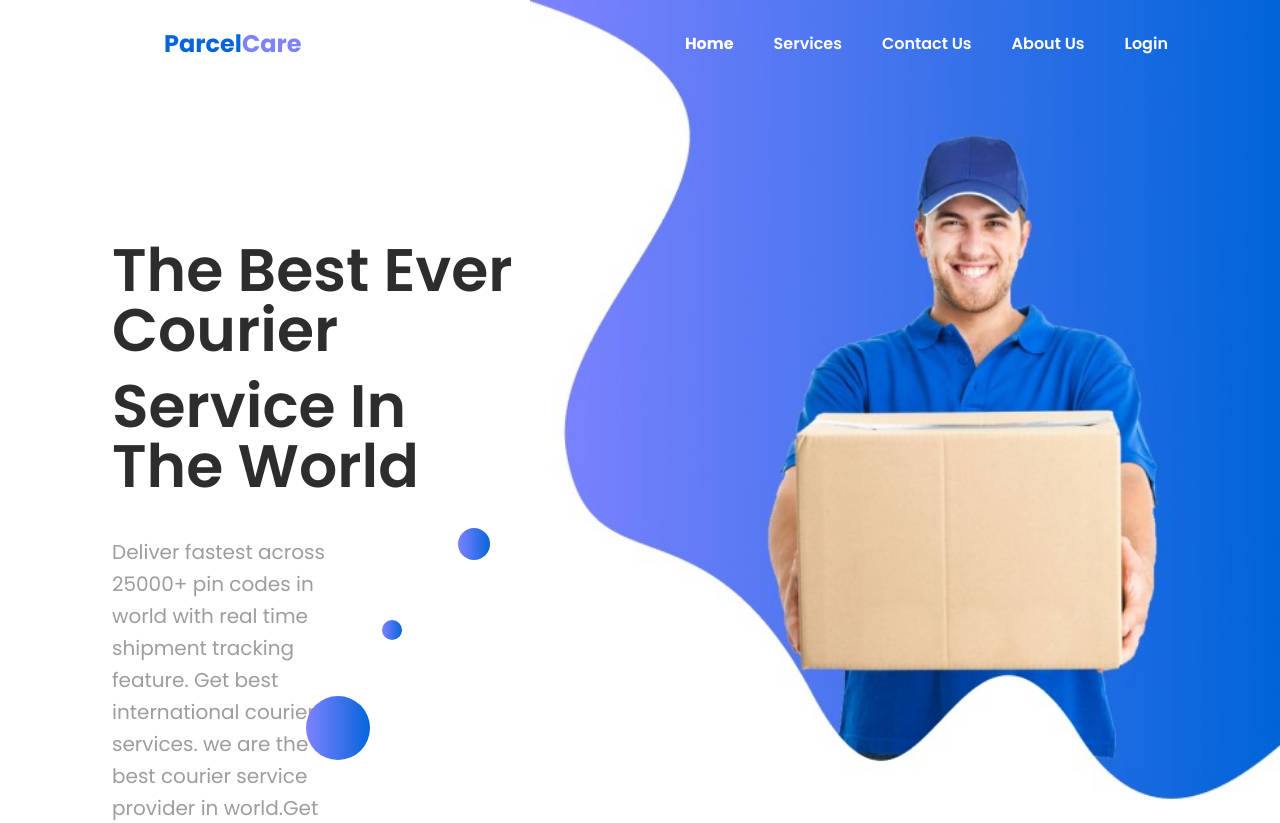
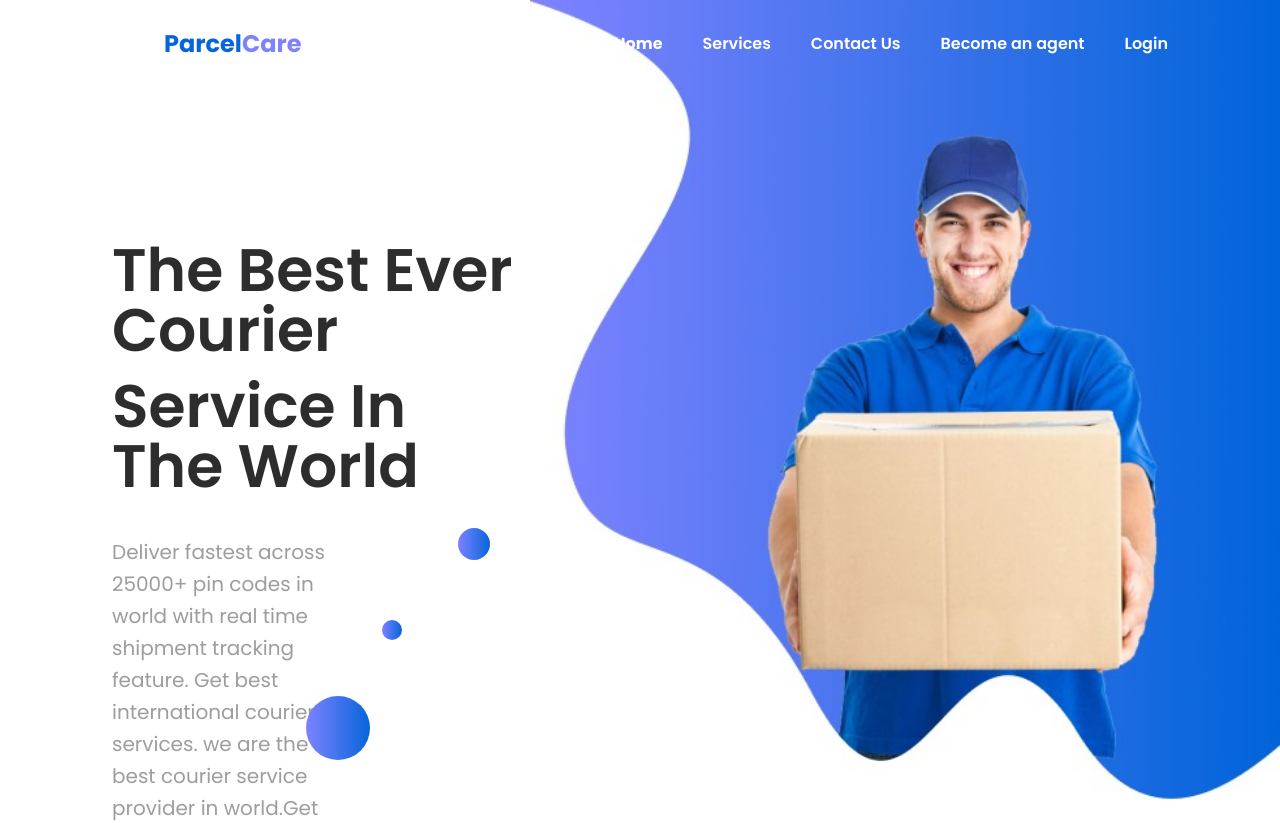
Before and after one commit to hossainarif37/parcel-care-client, a React (Vite) app: page / in a window 1280 px wide. Shown: the top 823 px of the page. Built offline with nearby package versions, Linux system fonts and the light colour scheme; no server answers; some icons are missing.

Commit message:
feat: Update navigation links to include 'Become an agent' and remove 'About Us'

```diff
--- a/src/constants/navLinks.ts
+++ b/src/constants/navLinks.ts
@@ -12,7 +12,7 @@ export const navLinks = [
         path: "#",
     },
     {
-        title: 'About Us',
+        title: 'Become an agent',
         path: "#",
-    }
+    },
 ]
```
